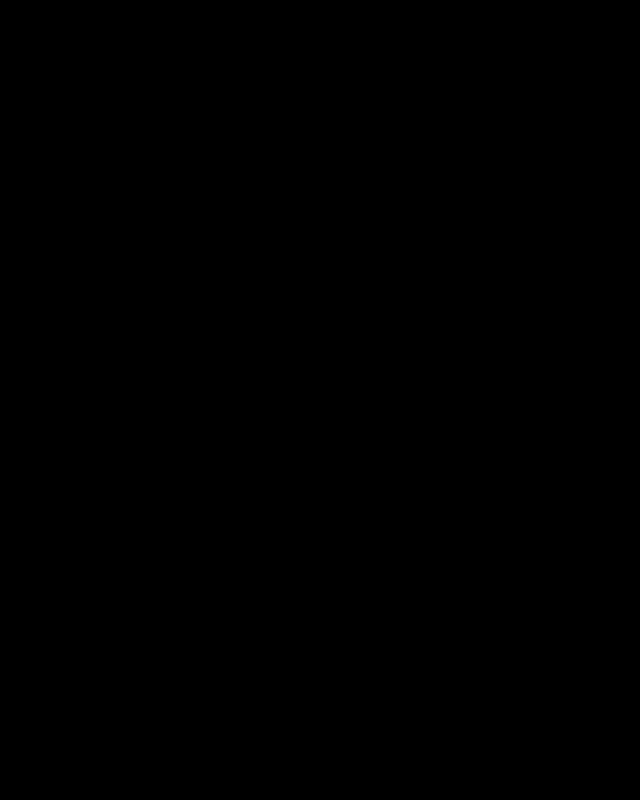
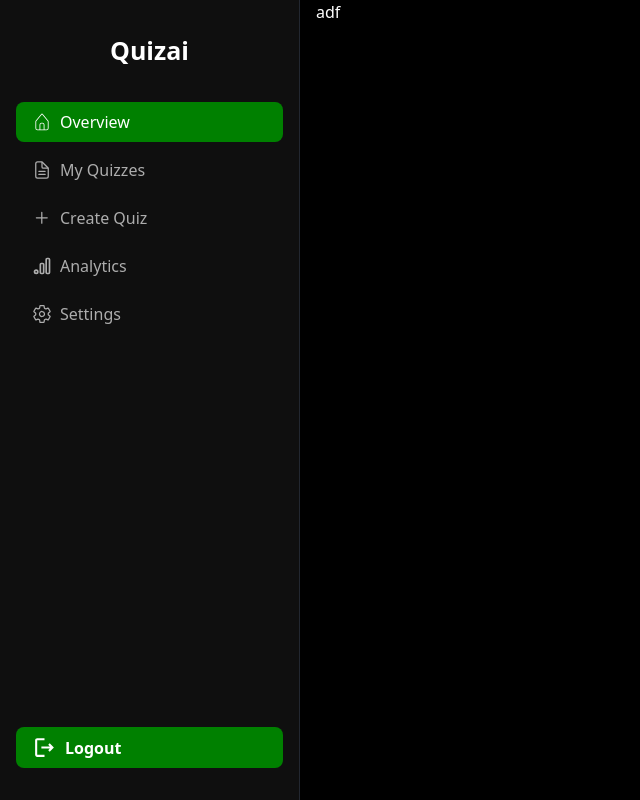
Before and after one commit to murad403/quiz-ai-dashboard, a Next.js app: page / in a window 1280 px wide. Shown: the whole page, without its empty margins (0-640 px from the left). Built offline with nearby package versions, Linux system fonts and the light colour scheme.

Commit message:
implement layout structure with AppWrapper and Sidebar; add Header and LogoutModal components; integrate daisyUI and react-icons

```diff
--- a/package.json
+++ b/package.json
@@ -15,6 +15,7 @@
     "react": "19.2.3",
     "react-dom": "19.2.3",
     "react-hook-form": "^7.69.0",
+    "react-icons": "^5.5.0",
     "zod": "^4.2.1"
   },
   "devDependencies": {
@@ -23,6 +24,7 @@
     "@types/react": "^19",
     "@types/react-dom": "^19",
     "babel-plugin-react-compiler": "1.0.0",
+    "daisyui": "^5.5.14",
     "eslint": "^9",
     "eslint-config-next": "16.1.1",
     "tailwindcss": "^4",
--- /dev/null
+++ b/src/app/(app)/layout.tsx
@@ -0,0 +1,12 @@
+import AppWrapper from '@/components/Wrapper/AppWrapper'
+import React from 'react'
+
+const layout = ({children}: {children: React.ReactNode}) => {
+  return (
+    <AppWrapper>
+        {children}
+    </AppWrapper>
+  )
+}
+
+export default layout
--- a/src/app/page.tsx
+++ b/src/app/(app)/page.tsx
@@ -3,7 +3,7 @@
 const page = () => {
   return (
     <div>
-      main page
+      adf
     </div>
   )
 }
--- a/src/app/globals.css
+++ b/src/app/globals.css
@@ -1,4 +1,5 @@
 @import "tailwindcss";
+@plugin "daisyui";
 
 @theme{
   --color-header: #008000;
--- /dev/null
+++ b/src/components/Wrapper/AppWrapper.tsx
@@ -0,0 +1,17 @@
+import React from 'react'
+import Sidebar from '../shared/Sidebar'
+
+const AppWrapper = ({ children }: { children: React.ReactNode }) => {
+    return (
+        <main className='text-white flex gap-4'>
+            <div className='w-1/2 md:w-75'>
+                <Sidebar></Sidebar>
+            </div>
+            <div>
+                {children}
+            </div>
+        </main>
+    )
+}
+
+export default AppWrapper
--- /dev/null
+++ b/src/components/shared/Header.tsx
@@ -0,0 +1,11 @@
+import React from 'react'
+
+const Header = () => {
+  return (
+    <div>
+
+    </div>
+  )
+}
+
+export default Header
--- /dev/null
+++ b/src/components/shared/Sidebar.tsx
@@ -0,0 +1,42 @@
+"use client"
+import { sidebarLinks, TSidebarLink } from '@/lib/sidebarLinks'
+import Link from 'next/link'
+import { usePathname } from 'next/navigation'
+import { MdOutlineLogout } from "react-icons/md";
+import LogoutModal from '../ui/LogoutModal';
+
+const Sidebar = () => {
+    const pathName = usePathname();
+    return (
+        <div className='bg-card min-h-screen border-r border-gray-700/50 py-8 flex flex-col justify-between'>
+            <div>
+                <div className='flex justify-center mb-8'>
+                    <Link className='text-subheading text-main font-semibold' href={"/"}>
+                        Quizai
+                    </Link>
+                </div>
+                <ul className='px-4 flex flex-col gap-2'>
+                    {
+                        sidebarLinks.map((link: TSidebarLink) => (
+                            <li key={link.name} className='flex justify-center'>
+                                <Link className={`flex  items-center gap-2 w-full transition-colors duration-200 px-4 rounded-lg py-2 capitalize ${pathName === link.href ? 'text-main font-medium bg-header' : 'text-title hover:bg-gray-600'}`} href={link.href}>
+                                    <link.icon size={20} />
+                                    {link.name}
+                                </Link>
+                            </li>
+                        ))
+                    }
+                </ul>
+            </div>
+            <div className='mx-4'>
+                <button onClick={()=>(document.getElementById('my_modal_1') as HTMLDialogElement).showModal()} className='w-full text-start px-4 text-main font-semibold py-2 rounded-lg bg-header hover:bg-header/90 flex items-center gap-2'>
+                    <MdOutlineLogout size={25} />
+                    <span>Logout</span>
+                </button>
+            </div>
+            <LogoutModal></LogoutModal>
+        </div>
+    )
+}
+
+export default Sidebar
--- /dev/null
+++ b/src/components/ui/LogoutModal.tsx
@@ -0,0 +1,48 @@
+/* eslint-disable @typescript-eslint/no-explicit-any */
+"use client"
+import { useRouter } from 'next/navigation';
+import { FiLogOut } from 'react-icons/fi';
+
+const LogoutModal = () => {
+    const router = useRouter();
+    const handleLogout = () => {
+        (document.getElementById('my_modal_1') as HTMLDialogElement)?.close();
+    };
+    return (
+        <dialog id="my_modal_1" className="modal modal-bottom sm:modal-middle">
+            <div className="modal-box bg-main shadow-xl rounded-xl p-5">
+
+                <div className="flex justify-center mb-4">
+                    <div className="p-4 bg-red-100 rounded-full">
+                        <FiLogOut size={40} className="text-red-600" />
+                    </div>
+                </div>
+
+                <h3 className="text-black text-heading font-semibold text-center mb-3">
+                    Logout Confirmation
+                </h3>
+                <p className="text-gray-700 text-center text-normal mb-8">
+                    Are you sure you want to log out of your account?
+                </p>
+
+
+                <div className="modal-action flex justify-center gap-10">
+
+                    <form method="dialog">
+                        <button className="border border-gray-700/50 py-2 px-6 rounded-lg text-gray-700 hover:bg-gray-100 transition font-medium">
+                            Cancel
+                        </button>
+                    </form>
+                    <button
+                        onClick={handleLogout}
+                        className="bg-red-500 hover:bg-red-600 rounded-lg py-2 px-6 text-white font-medium transition"
+                    >
+                        Yes, Logout
+                    </button>
+                </div>
+            </div>
+        </dialog>
+    )
+}
+
+export default LogoutModal
--- /dev/null
+++ b/src/lib/sidebarLinks.ts
@@ -0,0 +1,19 @@
+import { IconType } from "react-icons";
+import { CiHome } from "react-icons/ci";
+import { GoPlus } from "react-icons/go";
+import { IoDocumentTextOutline, IoSettingsOutline } from "react-icons/io5";
+import { TbBrandGoogleAnalytics } from "react-icons/tb";
+
+export type TSidebarLink = {
+    name: string;
+    href: string;
+    icon: IconType
+}
+
+export const sidebarLinks: TSidebarLink[] = [
+    { name: 'overview', href: '/', icon: CiHome},
+    { name: 'my Quizzes', href: '/quizzes', icon: IoDocumentTextOutline},
+    { name: 'create quiz', href: '/create-quiz', icon: GoPlus},
+    { name: 'analytics', href: '/analytics', icon: TbBrandGoogleAnalytics},
+    { name: 'settings', href: '/settings', icon: IoSettingsOutline},
+]
```
Also changed, not shown: 2 other files (tests, documents, lock files or other folders).
